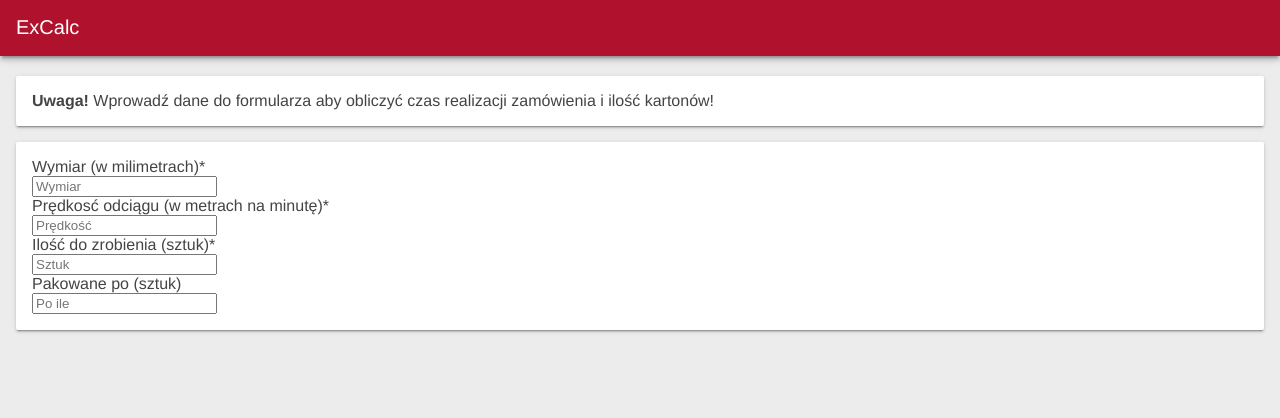
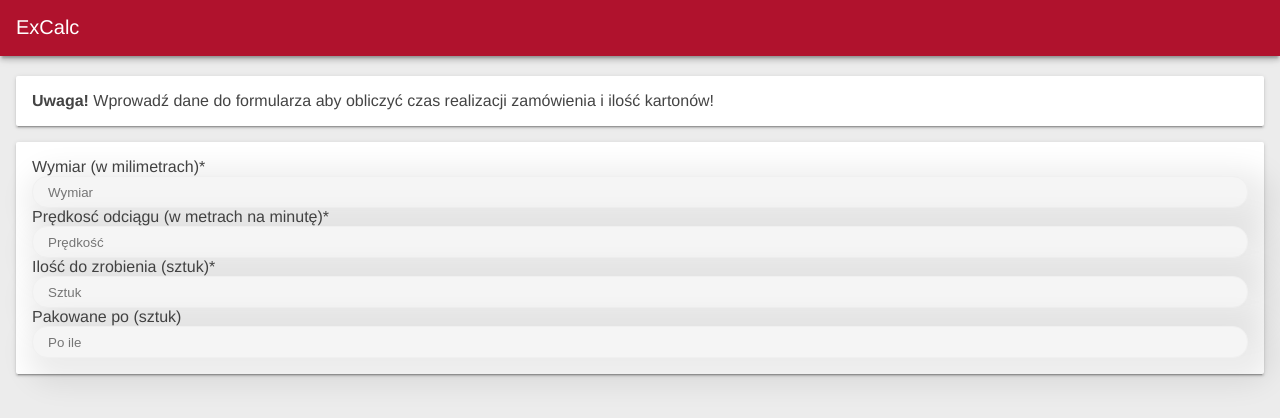
Before and after one commit to sdorpl/ExCalcAlpha, a plain HTML site: page index.html in a window 1280 px wide. Drawn offline with Linux system fonts and the light colour scheme.

Commit message:
css updt

```diff
--- a/service-worker.js
+++ b/service-worker.js
@@ -18,7 +18,7 @@
 'use strict';
 
 // CODELAB: Update cache names any time any of the cached files change.
-const CACHE_NAME = 'excalc-alpha-0.20';
+const CACHE_NAME = 'excalc-alpha-0.21';
 
 // CODELAB: Add list of files to cache here.
 const FILES_TO_CACHE = [
--- a/styles/inline.css
+++ b/styles/inline.css
@@ -227,6 +227,20 @@ body {
 }
 
 /**
+  * Forms
+*/
+
+input {
+  width: 100%;
+  border-radius: 15px;
+  height: 32px;
+  padding: 15px;
+  border: solid 1px #f0f0f0;
+  box-shadow: 10px 10px 29px 16px rgba(0,0,0,0.08);
+  background: #f5f5f5;
+}
+
+/**
  * Media query to adjust size of content for small screens
  */
 
```
